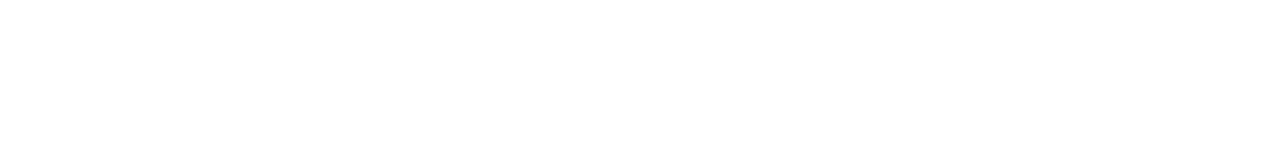
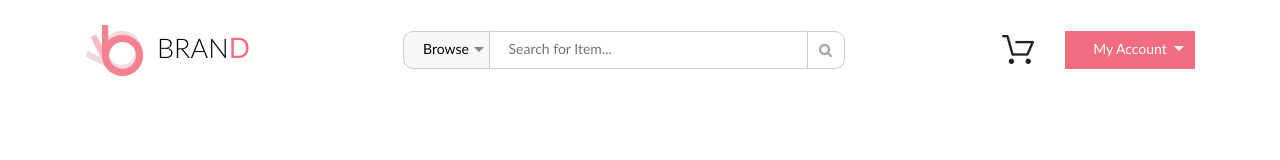
Before and after one commit to alexterua/brand, a plain HTML site: page index.html in a window 1280 px wide. Drawn offline with Linux system fonts and the light colour scheme; files that its build step writes are made by us from their sources; files whose address does not match are found by name.

Commit message:
Header добавлен

```diff
--- a/index.html
+++ b/index.html
@@ -11,7 +11,23 @@
 </head>
 <body>
 
-
+    <header class="header">
+        <div class="container flex-block">
+            <a class="logo">
+                <img class="logo__pic" src="img/logo/logo.png" alt="Brand">
+                Bran<span class="logo__last-letter">d</span>
+            </a>
+            <div class="search-block">
+                <button class="dropdown">Browse</button>
+                <input type="text" class="search" placeholder="Search for Item...">
+                <button class="search__button"></button>
+            </div>
+            <nav class="user">
+                <a class="user__cart" href="#"></a>
+                <button class="button button--pink user__account">My Account</button>
+            </nav>
+        </div>
+    </header>
 
 
     <script src="js/main.js"></script>
--- a/styles/style.css
+++ b/styles/style.css
@@ -8,8 +8,9 @@ html {
 
 body {
     margin: 0;
-    font-family: "LatoRegular", serif;
+    font-family: "LatoRegular", "Arial", sans-serif;
     font-size: 14px;
+    line-height: 54px;
 }
 
 img {
@@ -45,3 +46,125 @@ input[type="radio"].visually-hidden {
     clip: rect(0 0 0 0);
     overflow: hidden;
 }
+
+.container {
+    width: 1140px;
+    min-height: 100px;
+    padding: 0 15px;
+    margin: 0 auto;
+}
+
+.flex-block {
+    display: flex;
+    justify-content: space-between;
+    align-items: center;
+}
+
+.logo {
+    font-family: "LatoLight", "Arial", sans-serif;
+    font-size: 27px;
+    line-height: 32px;
+    text-transform: uppercase;
+    display: flex;
+    align-items: center;
+}
+
+.logo__pic {
+    width: 59px;
+    height: 51px;
+    margin-right: 13px;
+}
+
+.logo__last-letter {
+    font-weight: 700;
+    color: #f16d7f;
+}
+
+.search-block {
+    display: flex;
+}
+
+.dropdown {
+    position: relative;
+    width: 87px;
+    height: 38px;
+    border: 1px solid #cdcdcc;
+    border-top-left-radius: 10px;
+    border-bottom-left-radius: 10px;
+    background-color: #f8f8f8;
+}
+
+.dropdown::after {
+    content: "";
+    position: absolute;
+    width: 8px;
+    height: 6px;
+    top: 15px;
+    right: 5px;
+    border: 5px solid transparent;
+    border-top: 5px solid #838383;
+}
+
+.search {
+    width: 317px;
+    border-right: none;
+    border-left: none;
+    border-top: 1px solid #cdcdcc;
+    border-bottom: 1px solid #cdcdcc;
+}
+
+.search::placeholder {
+    padding: 0 17px;
+}
+
+.search__button {
+    width: 38px;
+    height: 38px;
+    background-image: url('/img/search/search.png');
+    background-repeat: no-repeat;
+    background-position: 50% 50%;
+    background-color: #fff;
+    border-top-right-radius: 10px;
+    border-bottom-right-radius: 10px;
+    border: 1px solid #cdcdcc;
+}
+
+.user {
+    display: flex;
+}
+
+.user__cart {
+    display: block;
+    width: 41px;
+    height: 37px;
+    background-image: url('/img/cart/cart.png');
+    background-repeat: no-repeat;
+    background-position: 50% 50%;
+}
+
+.button {
+    position: relative;
+    width: 130px;
+    height: 38px;
+    border: none;
+    color: #fff;
+}
+
+.button::after {
+    content: "";
+    position: absolute;
+    width: 8px;
+    height: 6px;
+    top: 15px;
+    right: 11px;
+    border: 5px solid transparent;
+    border-top: 5px solid #fff;
+}
+
+.button--pink {
+    background-color: #f16d7f;
+}
+
+.user__account {
+    margin-left: 26px;
+}
```
Also changed, not shown: img/search/search.png (added).
